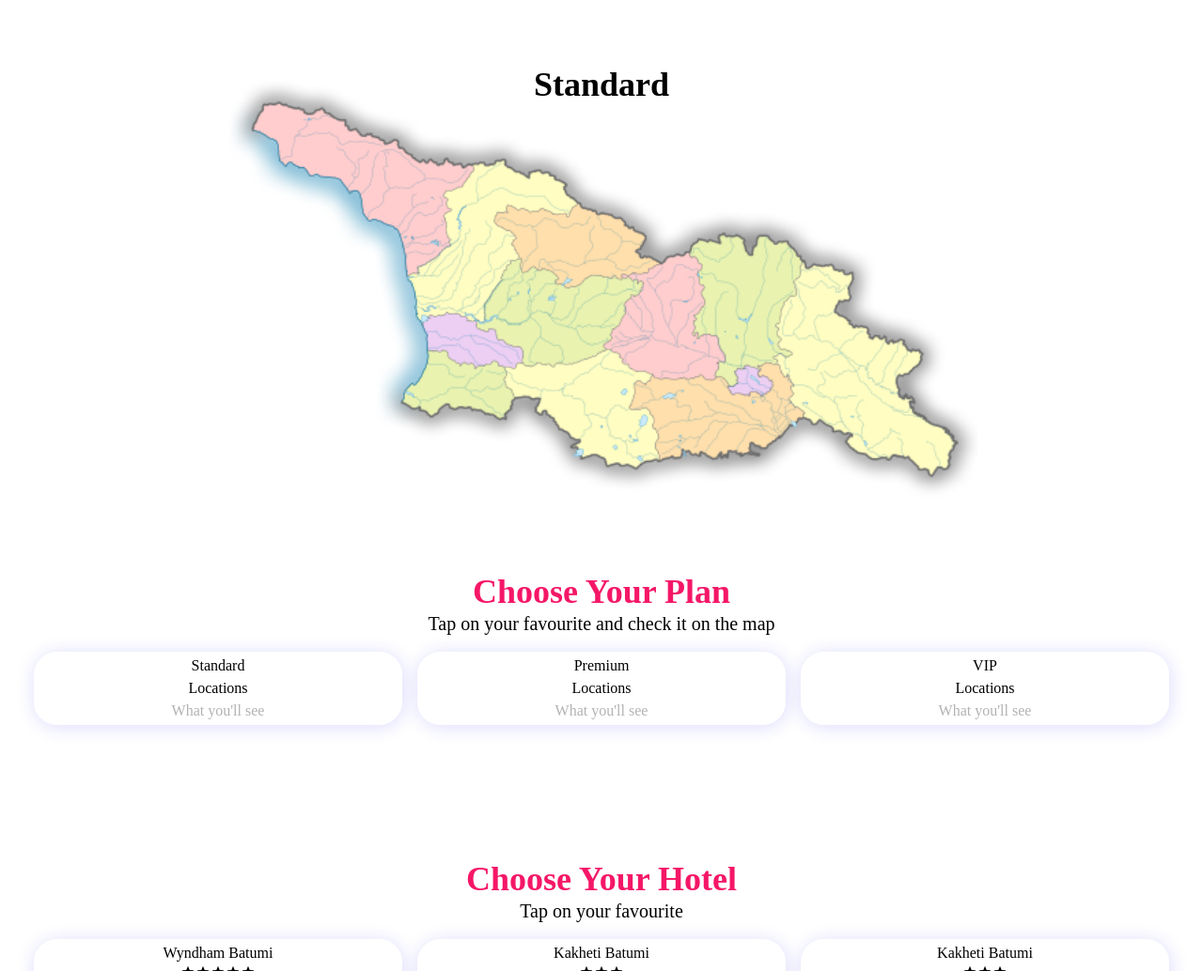
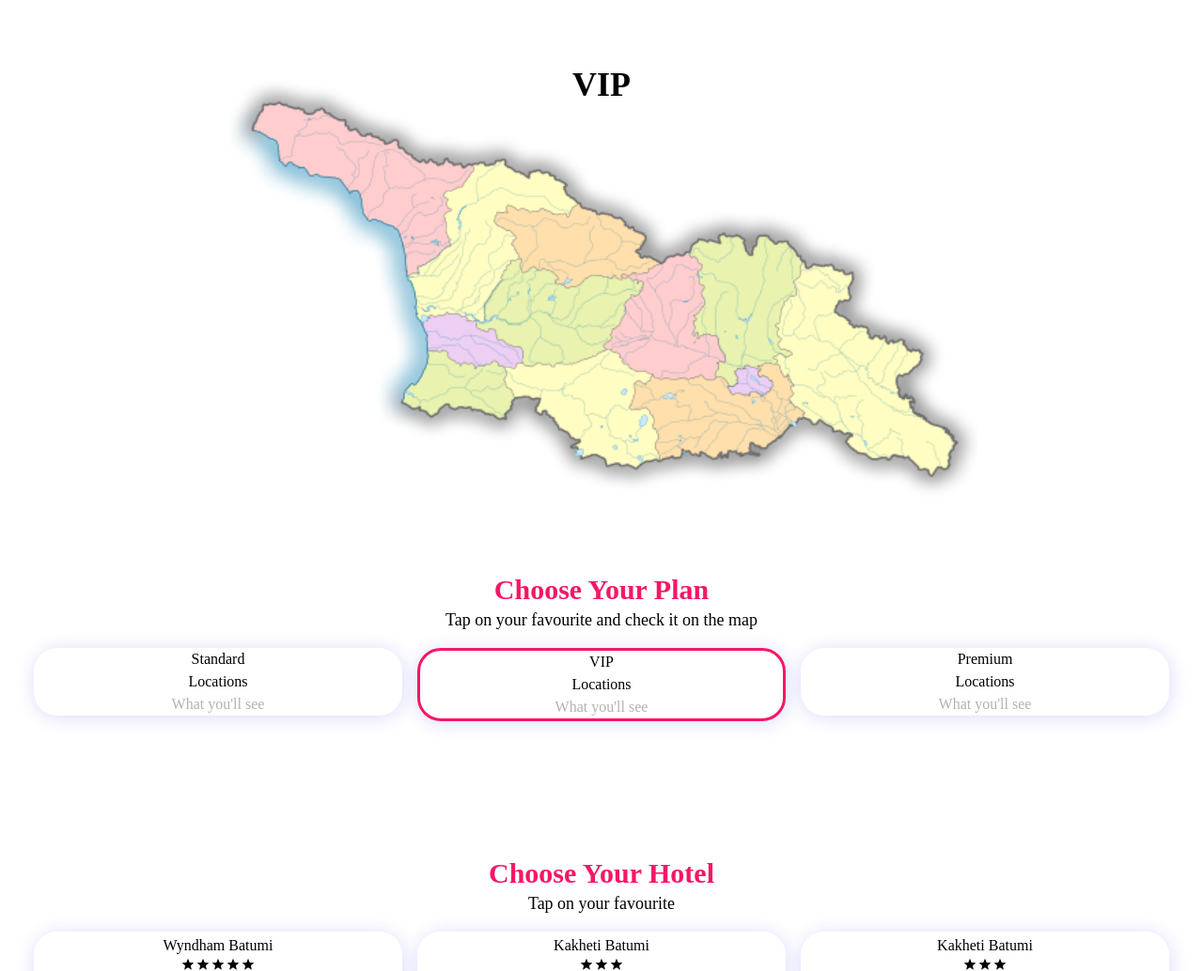
Before and after one commit to vashaka/travel-web, a React (Create React App) app: page / in a window 1280 px wide. Shown: the part 770-1804 px from the top of the page at 94% size. Built offline with nearby package versions, Linux system fonts and the light colour scheme.

Commit message:
added onClick smooth-scroll functionallity on Plans component

```diff
--- a/package.json
+++ b/package.json
@@ -13,6 +13,7 @@
     "react-redux": "^8.0.5",
     "react-router-dom": "^5.3.4",
     "react-scripts": "5.0.1",
+    "react-scroll": "^1.8.8",
     "web-vitals": "^2.1.4"
   },
   "scripts": {
--- a/src/components/GeoMap.jsx
+++ b/src/components/GeoMap.jsx
@@ -4,11 +4,18 @@ import { useSelector } from "react-redux";
 import GEO_MAP from "../data/GEO_MAP.png";
 
 const GeoMap = () => {
-  const ActivePlan = useSelector((state) => state.ActivePlane);
+  const ActivePlan = useSelector((state) => state.ActivePlan);
 
   return (
     <div className="flex justify-center">
-      <h1 className="absolute">{ActivePlan}</h1>
+      {/* Ignore This */}
+      <h1 className="absolute bottom-10 opacity-0" name="Map">
+        textForSmoothScroll
+      </h1>
+      {/* ----------- */}
+      <h1 className="absolute" name="Map">
+        {ActivePlan}
+      </h1>
       <img src={GEO_MAP} alt="geo-map" width={800} />
     </div>
   );
--- a/src/components/Navbar.jsx
+++ b/src/components/Navbar.jsx
@@ -1,5 +1,5 @@
 import React from "react";
-import { Link, NavLink } from "react-router-dom";
+import { NavLink, Link } from "react-router-dom";
 
 const Navbar = () => {
   return (
--- a/src/components/Plan.jsx
+++ b/src/components/Plan.jsx
@@ -1,9 +1,10 @@
 import React from "react";
-import { useDispatch } from "react-redux";
+import { useDispatch, useSelector } from "react-redux";
 import { AppActions } from "../redux";
 
 const Plan = ({ PlanTitle }) => {
   const dispatch = useDispatch();
+  const ActivePlan = useSelector((state) => state.ActivePlan);
 
   return (
     <div
@@ -13,6 +14,8 @@ const Plan = ({ PlanTitle }) => {
         borderRadius: "25px",
         border: "3px solid rgb(255, 255, 255)",
         boxShadow: "rgb(19 15 235 / 15%) 1px 2px 20px",
+        // backgroundColor: PlanTitle === ActivePlan ? "red" : "",
+        border: PlanTitle === ActivePlan ? "3px solid rgb(245, 23, 103)" : "",
       }}
     >
       <p className="">{PlanTitle}</p>
--- a/src/pages/MainPage.jsx
+++ b/src/pages/MainPage.jsx
@@ -6,6 +6,7 @@ import { SliderData } from "../data/SliderData";
 import { WyndhamBatumiImages } from "../data/HotelImages";
 import Plan from "../components/Plan";
 import GeoMap from "../components/GeoMap";
+import { Link } from "react-scroll";
 
 const MainPage = () => {
   return (
@@ -14,34 +15,36 @@ const MainPage = () => {
       <GeoMap />
 
       <div className="max-w-[1240px] m-auto py-16 px-4 text-center z-10">
-        <h1 className="text-3xl md:text-4xl text-[#f51767]">
-          Choose Your Plan
-        </h1>
-        <p className="text-xl">Tap on your favourite and check it on the map</p>
+        <h1 className="text-3xl text-[#f51767]">Choose Your Plan</h1>
+        <p className="text-lg">Tap on your favourite and check it on the map</p>
         <div className="grid grid-rows-none md:grid-cols-2 lg:grid-cols-3 py-4 gap-2 md:gap-4">
           <div className="w-full col-span-2 md:col-span-1 row-span-1 xl:col-span-1 relative">
-            <Plan PlanTitle="Standard" />
+            <Link to="Map" smooth={true} duration={500}>
+              <Plan PlanTitle="Standard" />
+            </Link>
           </div>
           <div
             // className="w-full h-[350px] object-cover col-span-1 md:col-span-1 row-span-1 lg:col-span-1"
             className="w-full col-span-2 md:col-span-1 row-span-1 xl:col-span-1"
           >
-            <Plan PlanTitle="Premium" />
+            <Link to="Map" smooth={true} duration={500}>
+              <Plan PlanTitle="VIP" />
+            </Link>
           </div>
           <div
             // className="w-full h-[350px] object-cover col-span-1 md:col-span-1 row-span-1 lg:col-span-1"
             className="w-full col-span-2 md:col-span-2 row-span-1 lg:col-span-1"
           >
-            <Plan PlanTitle="VIP" />
+            <Link to="Map" smooth={true} duration={500}>
+              <Plan PlanTitle="Premium" />
+            </Link>
           </div>
         </div>
       </div>
 
       <div className="max-w-[1240px] m-auto py-16 px-4 text-center">
-        <h1 className="text-3xl md:text-4xl text-[#f51767]">
-          Choose Your Hotel
-        </h1>
-        <p className="text-xl">Tap on your favourite</p>
+        <h1 className="text-3xl text-[#f51767]">Choose Your Hotel</h1>
+        <p className="text-lg">Tap on your favourite</p>
         <div className="grid grid-rows-none md:grid-cols-2 lg:grid-cols-3 py-4 gap-2 md:gap-4">
           <div className="w-full col-span-2 md:col-span-1 row-span-1 xl:col-span-1 relative">
             <Hotel
--- a/src/redux/index.js
+++ b/src/redux/index.js
@@ -1,13 +1,14 @@
 import { createSlice, configureStore } from "@reduxjs/toolkit";
 
-const initialState = { ActivePlane: "Standard" };
+// Hard Coded ActivePlan
+const initialState = { ActivePlan: "VIP" };
 
 const AppSlice = createSlice({
   name: "AppSlice",
   initialState,
   reducers: {
     setActivePlan(state, action) {
-      state.ActivePlane = action.payload;
+      state.ActivePlan = action.payload;
     },
   },
 });
```
Also changed, not shown: 1 other file (tests, documents, lock files or other folders).
